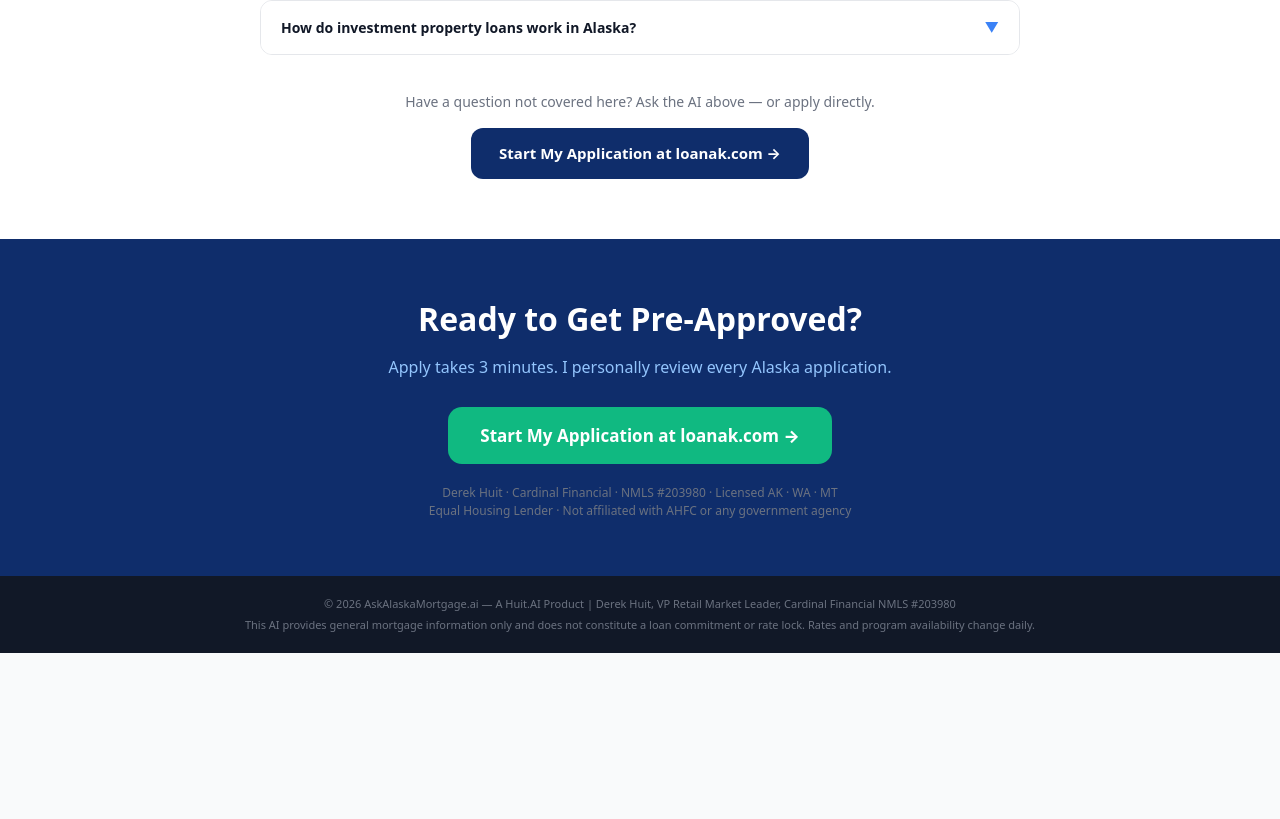
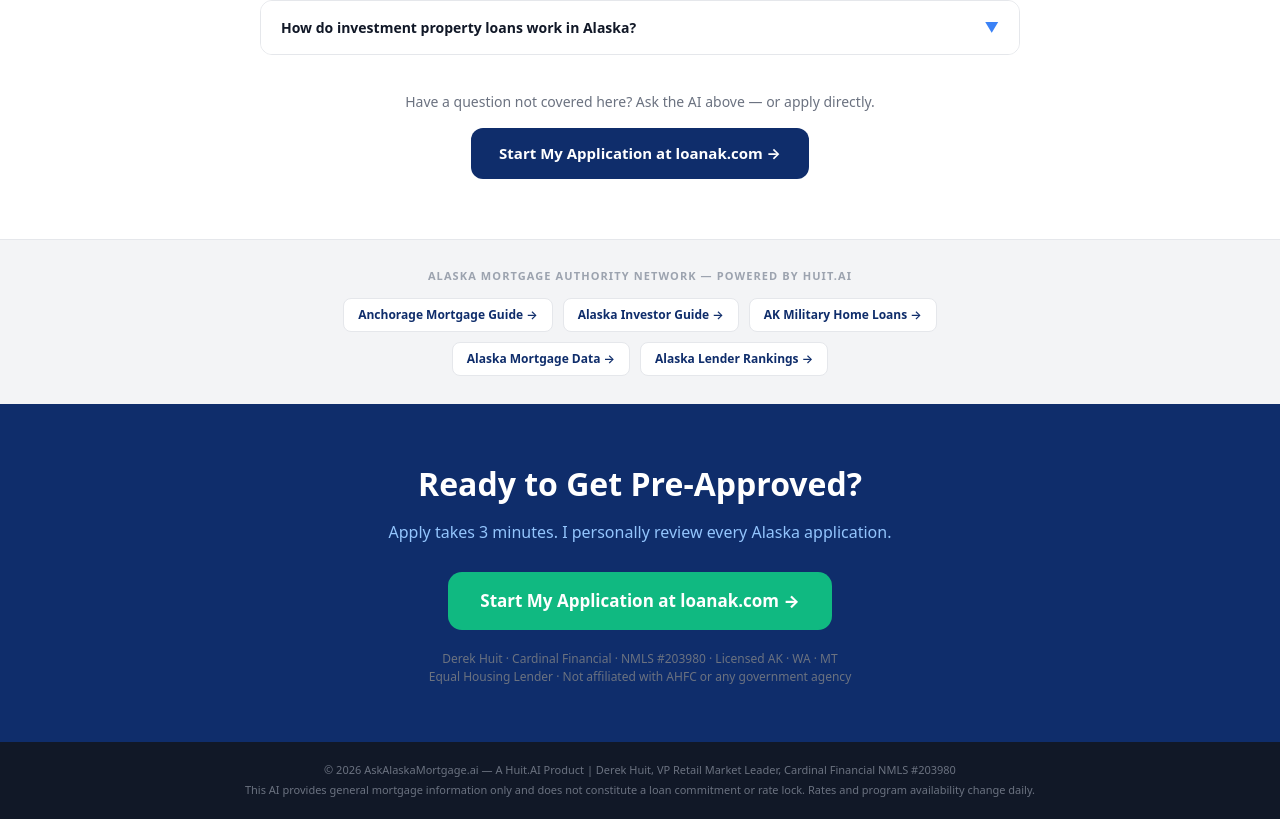
Before and after one commit to derekhuit-afk/ask-alaska-mortgage, a Next.js app: page / in a window 1280 px wide. Shown: the part 2030-2849 px from the top of the page. Before the commit the page ends 2683 px from the top, so only its background shows below. Built offline with nearby package versions, Linux system fonts and the light colour scheme; no server answers.

Commit message:
feat: add network cross-links to AskAlaskaMortgage.ai homepage

```diff
--- a/app/page.tsx
+++ b/app/page.tsx
@@ -116,6 +116,30 @@
 
       <FAQSection />
 
+
+      {/* Network Strip */}
+      <section style={{ background: '#F3F4F6', padding: '28px 20px', borderTop: '1px solid #E5E7EB' }}>
+        <div style={{ maxWidth: 760, margin: '0 auto', textAlign: 'center' }}>
+          <div style={{ fontSize: 11, fontWeight: 700, color: '#9CA3AF', textTransform: 'uppercase', letterSpacing: '0.1em', marginBottom: 14 }}>
+            Alaska Mortgage Authority Network — Powered by Huit.AI
+          </div>
+          <div style={{ display: 'flex', flexWrap: 'wrap', justifyContent: 'center', gap: 10 }}>
+            {[
+              { label: 'Anchorage Mortgage Guide', href: 'https://anchoragemortgageguide.com' },
+              { label: 'Alaska Investor Guide', href: 'https://alaskainvestorguide.com' },
+              { label: 'AK Military Home Loans', href: 'https://akmilitaryhomeloans.com' },
+              { label: 'Alaska Mortgage Data', href: 'https://alaskamortgagedata.com' },
+              { label: 'Alaska Lender Rankings', href: 'https://alaskalenderrankings.com' },
+            ].map(l => (
+              <a key={l.label} href={l.href}
+                style={{ background: '#fff', border: '1px solid #E5E7EB', borderRadius: 8, padding: '7px 14px', fontSize: 12, fontWeight: 600, color: '#0F2D6B', textDecoration: 'none' }}>
+                {l.label} →
+              </a>
+            ))}
+          </div>
+        </div>
+      </section>
+
       {/* Final CTA */}
       <section style={{ background:NAV, color:'#fff', padding:'56px 16px', textAlign:'center' }}>
         <h2 style={{ fontSize:'clamp(22px,4vw,32px)', fontWeight:800, margin:'0 0 12px' }}>Ready to Get Pre-Approved?</h2>
```
